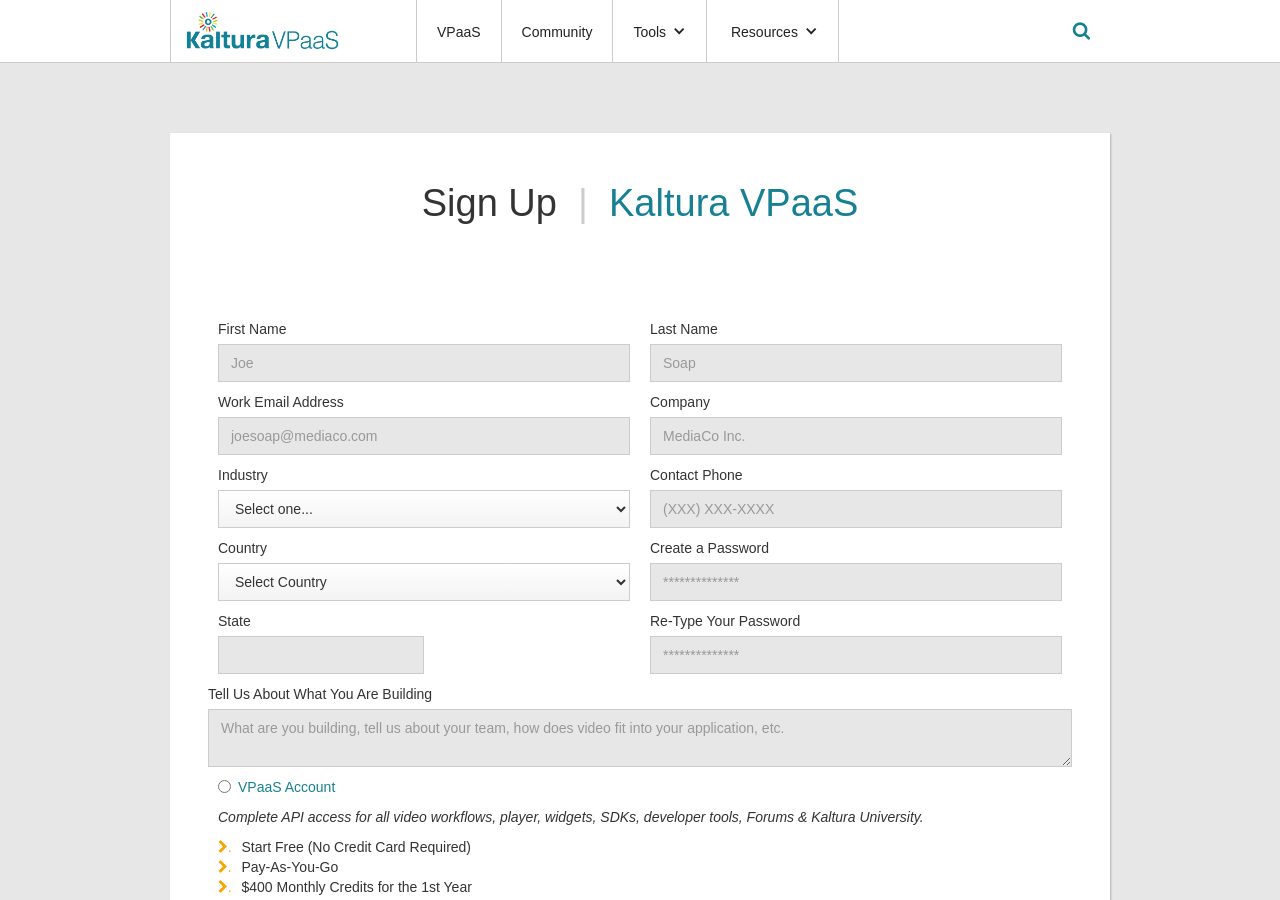
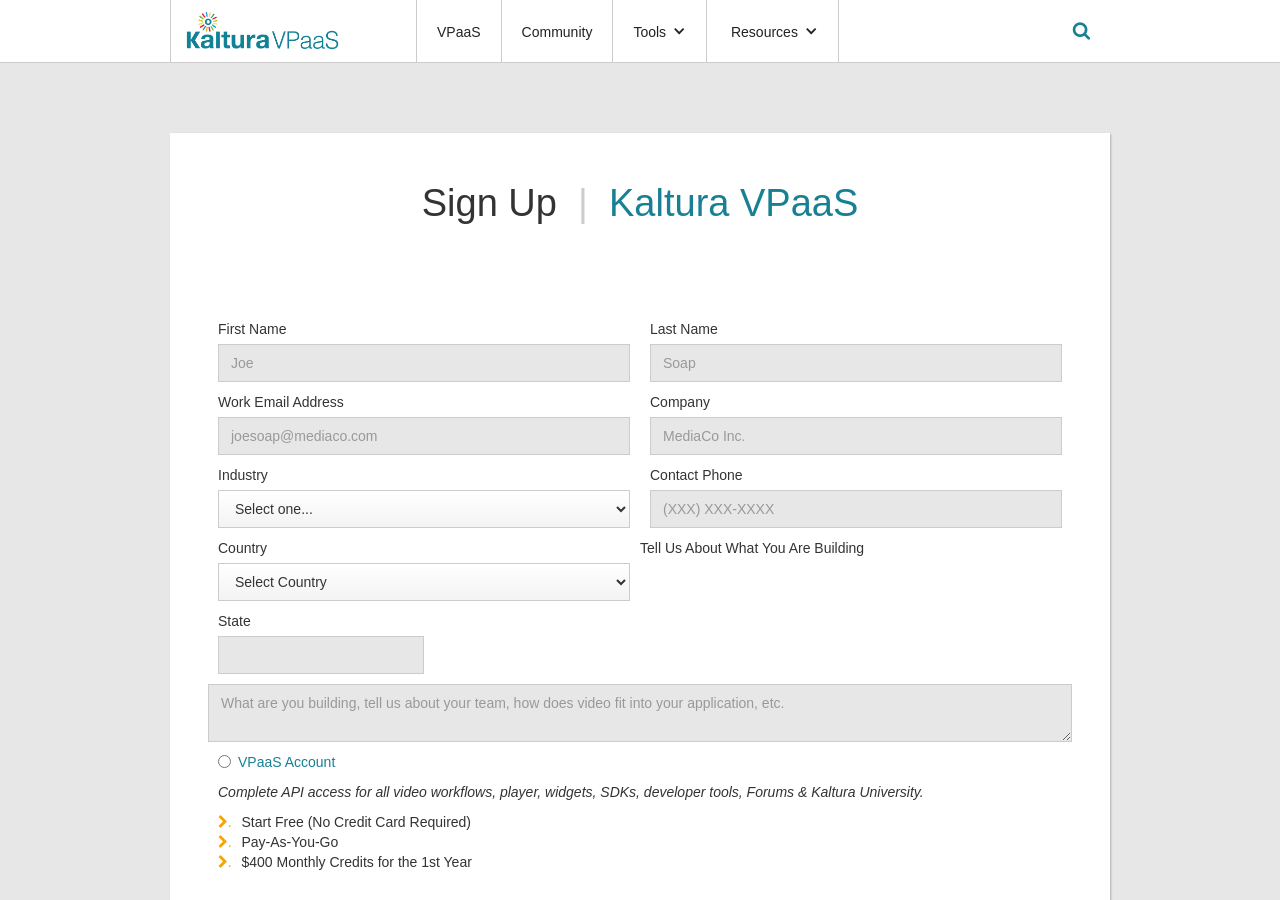
Before and after one commit to kaltura/DeveloperPortalDocs, a Jekyll site: the page built from register.html, in a window 1280 px wide and 900 px high. Built offline with Jekyll 4.4.1, drawn with Linux system fonts in a browser that asks for light colours; nearby versions of some CDN libraries; comment, search, counter and statistics services are not loaded.

Commit message:
no need for passwd inputs.

```diff
--- a/register.html
+++ b/register.html
@@ -104,7 +104,7 @@ layout: default
 <script type="text/javascript">initCountry(""); </script>
 </div>
 </div>
-<div class="w-row form-row">
+<!--div class="w-row form-row">
 <div class="w-col w-col-6">
 <label for="Password" class="form-labels">Create a Password</label>
 <input id="Password" type="password" placeholder="**************" name="Password-1" data-name="Password 1" required="required" class="w-input input-light">
@@ -113,7 +113,7 @@ layout: default
 <label for="Password-2" class="form-labels">Re-Type Your Password</label>
 <input id="Password-2" type="password" placeholder="**************" name="Password-2" required="required" data-name="Password 2" class="w-input input-light">
 </div>
-</div>
+</div-->
 <label for="Tel-us-what-you-are-building" class="form-labels">Tell Us About What You Are Building</label>
 <textarea id="Tel-us-what-you-are-building" placeholder="What are you building, tell us about your team, how does video fit into your application, etc." name="Tel-us-what-you-are-building" data-name="Tel us what you are building" required="required" class="w-input input-light"></textarea>
 </div>
```
